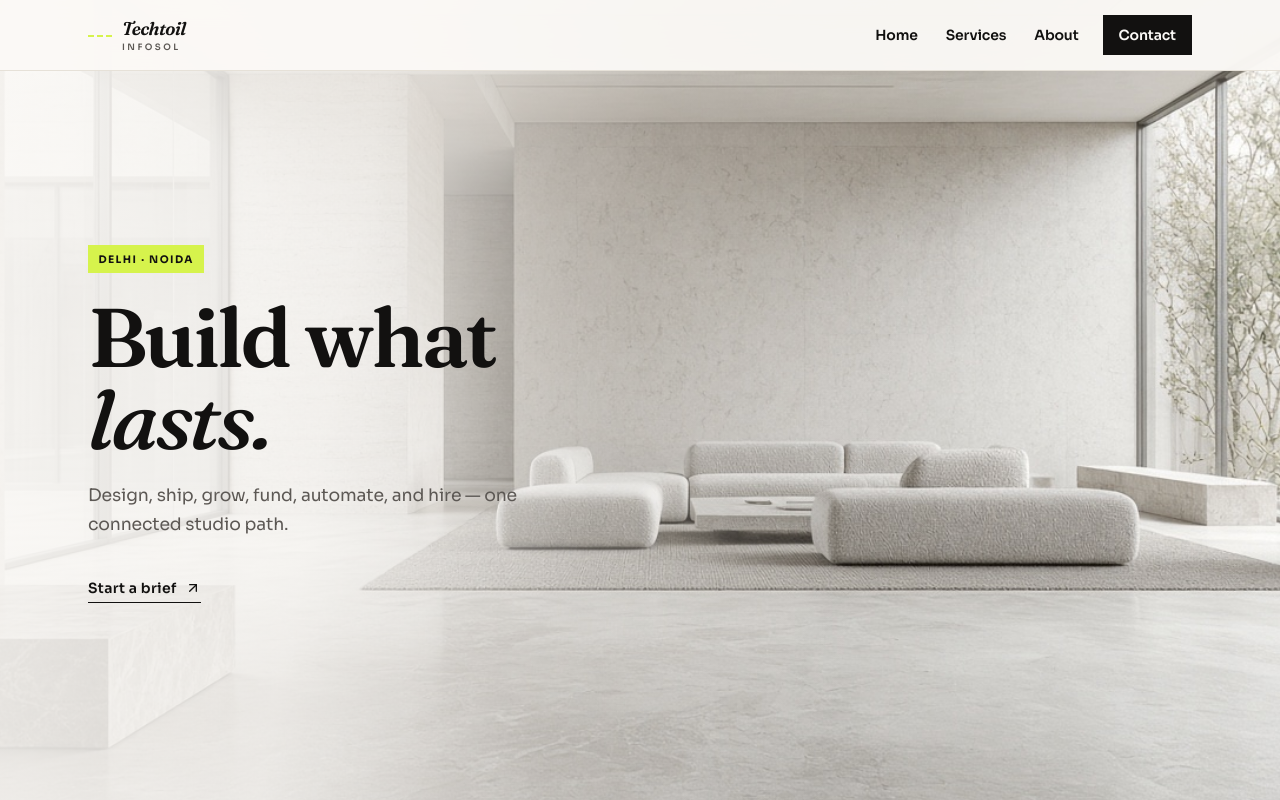
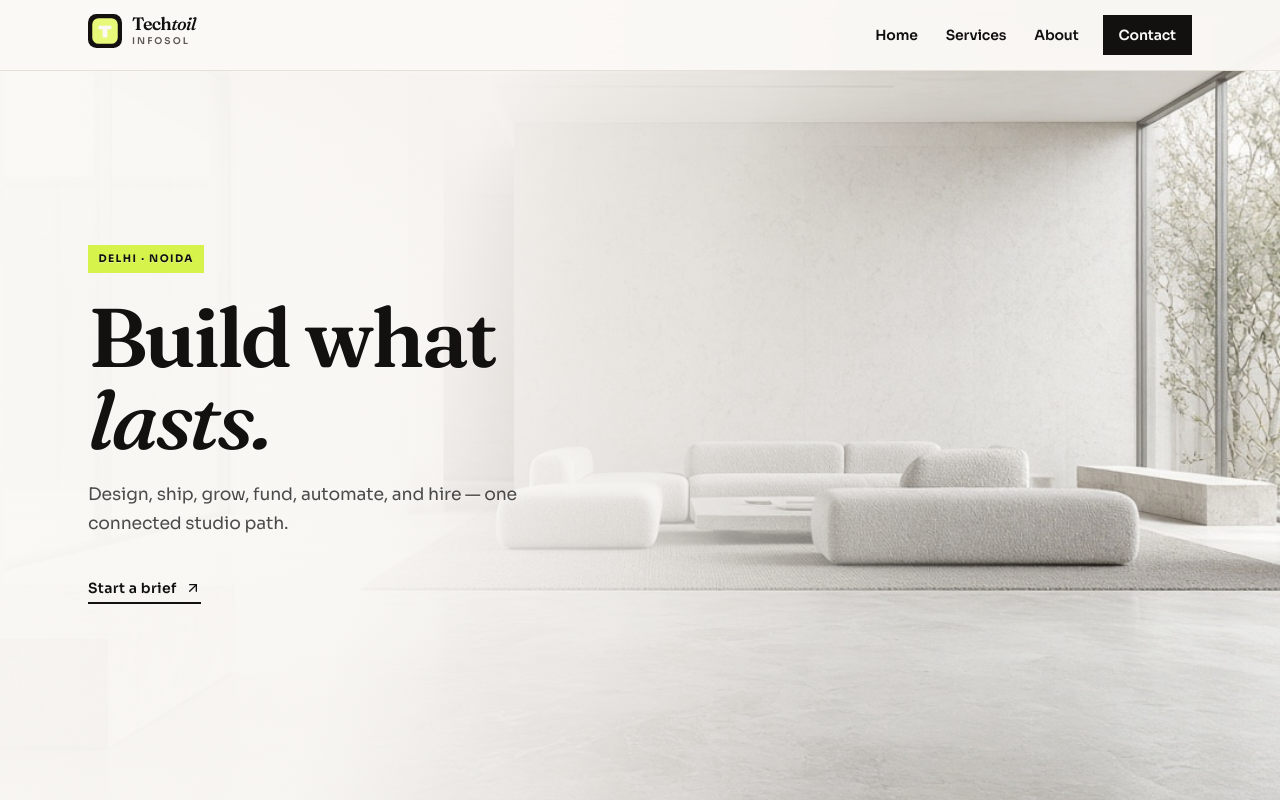
Before and after one commit to itexperts-ai/techtoil-web, a React (Vite) app: page / in a window 1280 px wide. Shown: the top 800 px of the page. Built offline with nearby package versions, Linux system fonts and the light colour scheme.

Commit message:
Fix hero readability, switch email to .in, and redesign the logo.
Strengthen the wash and copy contrast, use contact@techtoil.in, and replace the stitch mark with a citron T badge.

Co-authored-by: Cursor <cursoragent@cursor.com>

```diff
--- a/src/components/brand/Logo.tsx
+++ b/src/components/brand/Logo.tsx
@@ -1,4 +1,5 @@
 import { Link } from 'react-router-dom'
+import { useId } from 'react'
 
 type Props = {
   to?: string | null
@@ -7,23 +8,46 @@ type Props = {
   className?: string
 }
 
+function Mark({ size, tone }: { size: number; tone: 'dark' | 'light' }) {
+  const uid = useId().replace(/:/g, '')
+  const plate = tone === 'light' ? '#FBF9F6' : '#121110'
+  const t = tone === 'light' ? '#121110' : '#FBF9F6'
+
+  return (
+    <svg width={size} height={size} viewBox="0 0 64 64" fill="none" aria-hidden className="shrink-0">
+      <defs>
+        <linearGradient id={`${uid}-g`} x1="12" y1="8" x2="52" y2="56">
+          <stop stopColor="#E8F97A" />
+          <stop offset="1" stopColor="#D6F34C" />
+        </linearGradient>
+      </defs>
+      <rect width="64" height="64" rx="16" fill={plate} />
+      <rect x="8" y="8" width="48" height="48" rx="12" fill={`url(#${uid}-g)`} />
+      <path
+        d="M20 22h24v6.5H36.5V44h-9V28.5H20V22Z"
+        fill={t}
+      />
+    </svg>
+  )
+}
+
 export function Logo({ to = '/', size = 'sm', tone = 'dark', className = '' }: Props) {
-  const text = size === 'lg' ? 'text-[1.65rem]' : 'text-[1.15rem]'
+  const mark = size === 'lg' ? 44 : 34
+  const text = size === 'lg' ? 'text-[1.55rem]' : 'text-[1.12rem]'
   const ink = tone === 'light' ? 'text-white' : 'text-ink'
-  const sub = tone === 'light' ? 'text-white/45' : 'text-mute'
 
   const node = (
     <span className={`inline-flex items-center gap-2.5 ${className}`}>
-      <span className="stitch" aria-hidden>
-        <span />
-        <span />
-        <span />
-      </span>
+      <Mark size={mark} tone={tone} />
       <span className="flex flex-col leading-none">
-        <span className={`font-display italic font-semibold tracking-[-0.03em] ${ink} ${text}`}>
-          Techtoil
+        <span className={`font-display font-semibold tracking-[-0.04em] ${ink} ${text}`}>
+          Tech<span className="italic font-medium">toil</span>
         </span>
-        <span className={`mt-1 text-[0.55rem] font-semibold uppercase tracking-[0.28em] ${sub}`}>
+        <span
+          className={`mt-1 text-[0.58rem] font-semibold uppercase tracking-[0.22em] ${
+            tone === 'light' ? 'text-accent-bright' : 'text-mute'
+          }`}
+        >
           Infosol
         </span>
       </span>
--- a/src/data/company.ts
+++ b/src/data/company.ts
@@ -4,7 +4,7 @@ export const company = {
   legalName: 'Techtoil Infosol Private Limited',
   brandName: 'Techtoil',
   cin: 'U62013DL2023PTC413696',
-  email: 'contact@techtoil.com',
+  email: 'contact@techtoil.in',
   phones: [
     { label: 'Primary', display: '+91 80 772 795 65', href: 'tel:+918077279565' },
     { label: 'Alternate', display: '+91 79825 77818', href: 'tel:+917982577818' },
--- a/src/index.css
+++ b/src/index.css
@@ -92,11 +92,12 @@
 
   .hero-wash {
     background: linear-gradient(
-      100deg,
-      rgba(251, 249, 246, 0.92) 0%,
-      rgba(251, 249, 246, 0.78) 28%,
-      rgba(251, 249, 246, 0.28) 48%,
-      transparent 68%
+      105deg,
+      rgba(251, 249, 246, 0.98) 0%,
+      rgba(251, 249, 246, 0.95) 34%,
+      rgba(251, 249, 246, 0.72) 52%,
+      rgba(251, 249, 246, 0.2) 72%,
+      transparent 88%
     );
   }
 
@@ -104,12 +105,16 @@
     .hero-wash {
       background: linear-gradient(
         180deg,
-        rgba(251, 249, 246, 0.94) 0%,
-        rgba(251, 249, 246, 0.82) 40%,
-        rgba(251, 249, 246, 0.25) 68%,
+        rgba(251, 249, 246, 0.98) 0%,
+        rgba(251, 249, 246, 0.94) 48%,
+        rgba(251, 249, 246, 0.55) 72%,
         transparent 100%
       );
     }
+  }
+
+  .hero-copy {
+    text-shadow: 0 1px 0 rgba(251, 249, 246, 0.4);
   }
 
   .citron-label {
--- a/src/pages/HomePage.tsx
+++ b/src/pages/HomePage.tsx
@@ -41,7 +41,7 @@ export function HomePage() {
         <div className="hero-wash absolute inset-0" />
 
         <div className="relative z-10 mx-auto flex min-h-[100svh] max-w-6xl items-center px-4 pb-16 pt-28 md:px-6">
-          <div className="max-w-xl">
+          <div className="hero-copy max-w-xl">
             <motion.span
               className="citron-label"
               initial={{ opacity: 0, y: 10 }}
@@ -67,7 +67,7 @@ export function HomePage() {
               </motion.span>
             </motion.h1>
             <motion.p
-              className="lede mt-5 max-w-md text-mute"
+              className="lede mt-5 max-w-md text-ink/75"
               initial={{ opacity: 0 }}
               animate={{ opacity: 1 }}
               transition={{ delay: 0.45 }}
@@ -82,7 +82,7 @@ export function HomePage() {
             >
               <Link
                 to="/contact"
-                className="inline-flex items-center gap-2 border-b border-ink pb-1 text-sm font-semibold tracking-wide hover:text-mute"
+                className="inline-flex items-center gap-2 border-b-2 border-ink pb-1 text-sm font-semibold tracking-wide text-ink hover:opacity-70"
               >
                 Start a brief <ArrowUpRight className="h-4 w-4" />
               </Link>
```
Also changed, not shown: public/favicon.svg.
